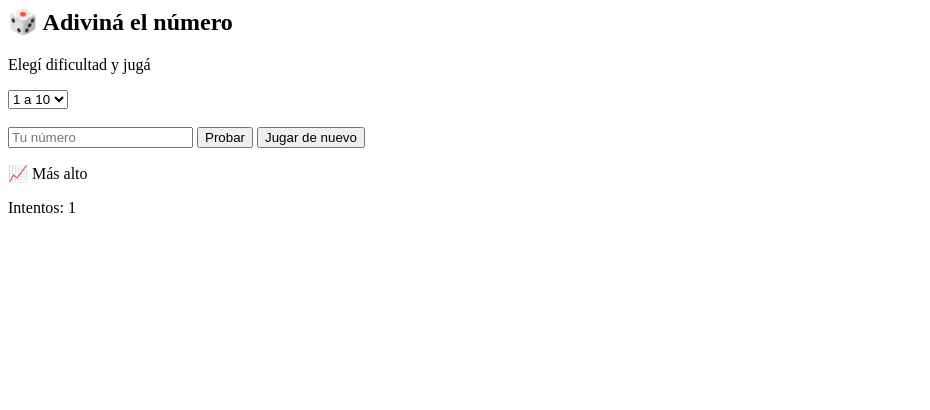
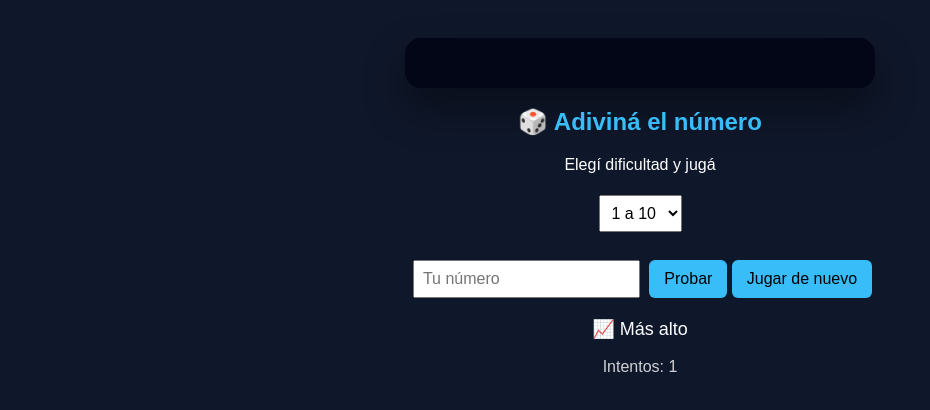
Before and after one commit to uriel-velasquez/adivina-el-numero, a plain HTML site: page index.html in a window 1280 px wide. Both pictures are taken after a click on the button "Probar". Shown: the whole page, without its empty margins (0-930 px from the left). Drawn offline with Linux system fonts and the light colour scheme.

Commit message:
Add files via upload

```diff
--- a/index.html
+++ b/index.html
@@ -1,4 +1,4 @@
-
+ <div class="card"></div>
 <h2>🎲 Adiviná el número</h2>
 
 <p id="info">Elegí dificultad y jugá</p>
@@ -16,5 +16,6 @@
 
 <p id="resultado"></p>
 <p id="intentos">Intentos: 0</p>
-
+ </div>
 <script src="script.js"></script>
+<link rel="stylesheet" href="style.css">
--- a/script.js
+++ b/script.js
@@ -20,7 +20,38 @@ function iniciarJuego() {
 
 iniciarJuego();
 
-botonProbar.addEventListener("click", function () {
+botonProbar.addEventListener("click", function () {botonProbar.addEventListener("click", function () {
+
+  // 1️⃣ Validar que escribió algo
+  if (input.value === "") {
+    resultado.innerText = "⚠️ Escribí un número primero";
+    return;
+  }
+
+  let numeroUsuario = Number(input.value);
+  let max = Number(dificultad.value);
+
+  // 2️⃣ Validar rango
+  if (numeroUsuario < 1 || numeroUsuario > max) {
+    resultado.innerText = "⚠️ El número debe estar entre 1 y " + max;
+    return;
+  }
+
+  intentos++;
+
+  // 3️⃣ Lógica del juego
+  if (numeroUsuario === numeroSecreto) {
+    resultado.innerText = "🎉 ¡Ganaste! El número era " + numeroSecreto;
+    botonProbar.disabled = true;
+  } else if (numeroUsuario < numeroSecreto) {
+    resultado.innerText = "📈 Más alto";
+  } else {
+    resultado.innerText = "📉 Más bajo";
+  }
+
+  intentosTexto.innerText = "Intentos: " + intentos;
+});
+
   let numeroUsuario = Number(input.value);
   intentos++;
 
--- /dev/null
+++ b/style.css
@@ -0,0 +1,47 @@
+body {
+  font-family: Arial, sans-serif;
+  background-color: #0f172a;
+  color: white;
+  text-align: center;
+  padding: 30px;
+}
+
+h2 {
+  color: #38bdf8;
+}
+
+input, select {
+  padding: 8px;
+  font-size: 16px;
+  margin: 5px;
+}
+
+button {
+  padding: 10px 15px;
+  font-size: 16px;
+  border: none;
+  border-radius: 6px;
+  background-color: #38bdf8;
+  cursor: pointer;
+}
+
+button:hover {
+  background-color: #0ea5e9;
+}
+
+#resultado {
+  font-size: 18px;
+  margin-top: 15px;
+}
+
+#intentos {
+  opacity: 0.8;
+}
+.card {
+  background-color: #020617;
+  max-width: 420px;
+  margin: 0 auto;
+  padding: 25px;
+  border-radius: 16px;
+  box-shadow: 0 20px 40px rgba(0,0,0,0.4);
+}
```
